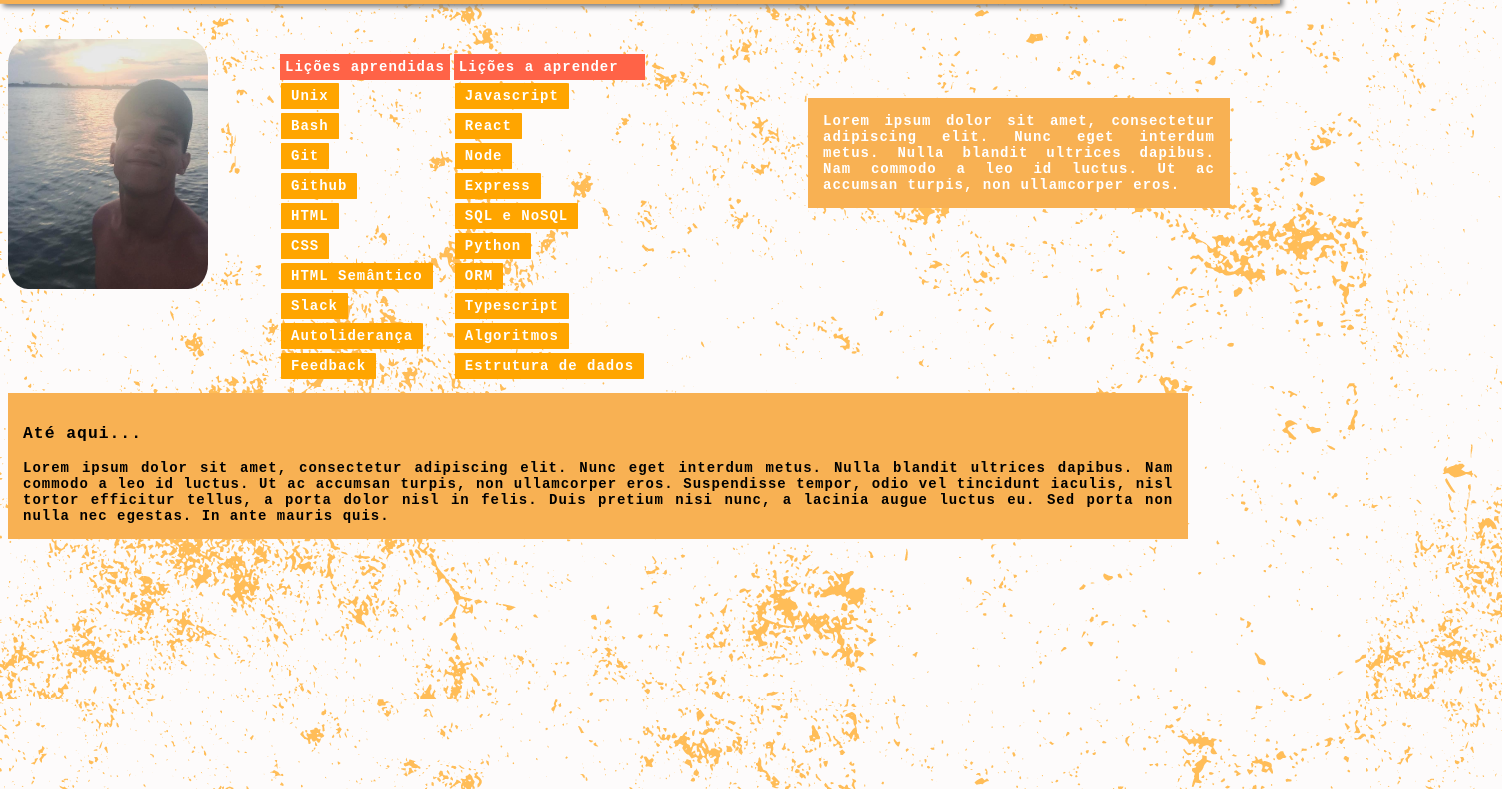
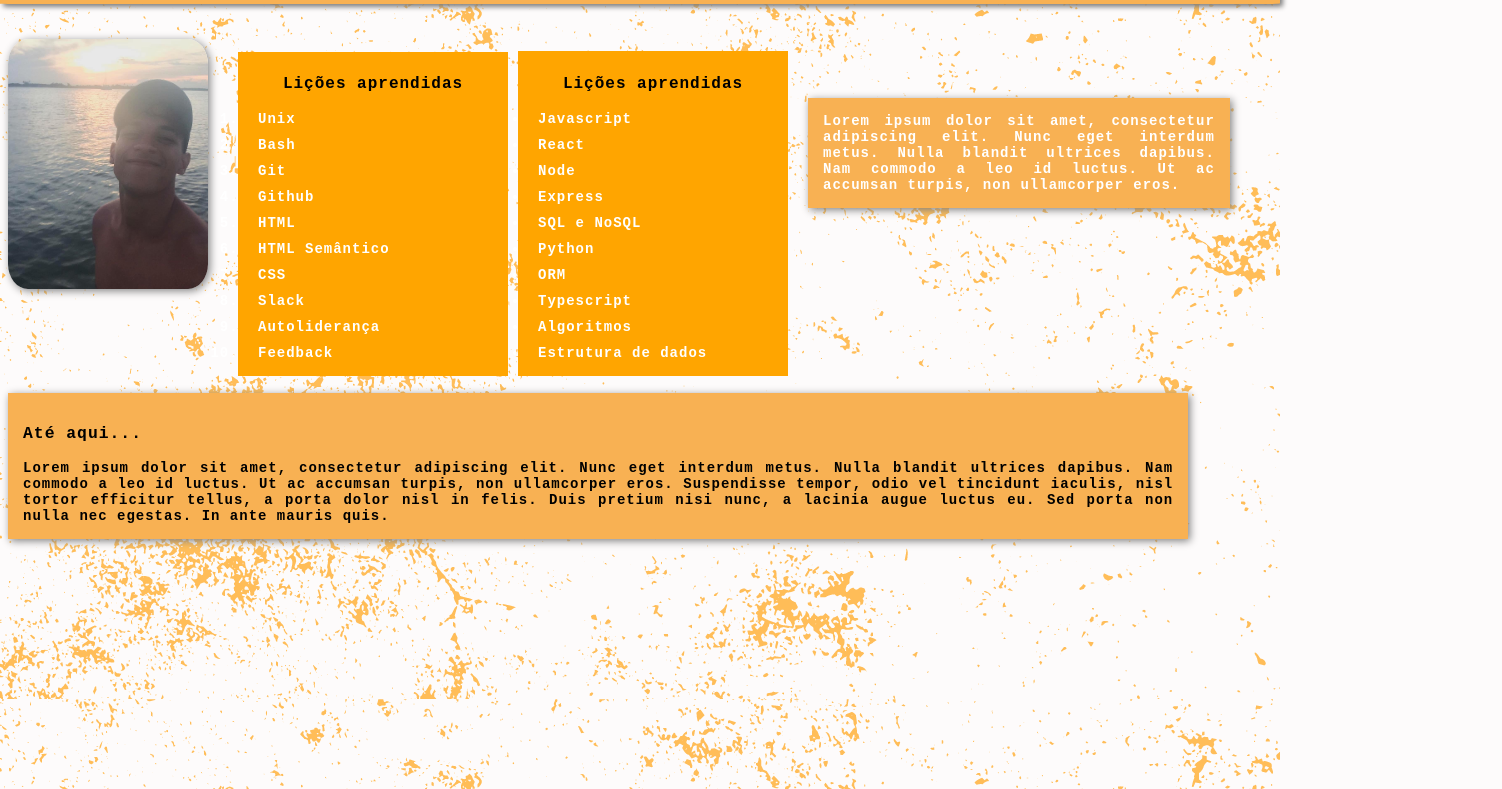
Before and after one commit to luccarendall/fundametal-lessons-learned, a website: page index.html in a window 1280 px wide. Shown: the part 69-858 px from the top of the page, 1502 px wide, since content can reach past the window. Drawn offline with Linux system fonts and the light colour scheme.

Commit message:
consertando erros

```diff
--- a/index.html
+++ b/index.html
@@ -45,82 +45,34 @@
 
     <aside>
         <ol id="licoes_aprendidas" class="lado-esquerdo">
-    <table id="tabela1">
-        <tr>
-          <th>Lições aprendidas</th>
-        </tr>
-        <tr>
-          <td><li>Unix</li></td>
-        </tr>
-        <tr>
-          <td><li>Bash</li></td>
-        </tr>
-        <tr>
-            <td><li>Git</li></td>
-          </tr>
-          <tr>
-            <td><li>Github</li></td>
-          </tr>
-          <tr>
-            <td><li>HTML</li></td>
-          </tr>
-          <tr>
-            <td><li>CSS</li></td>
-          </tr>
-          <tr>
-            <td><li>HTML Semântico</li></td>
-          </tr>
-          <tr>
-            <td><li>Slack</li></td>
-          </tr>
-          <tr>
-            <td><li>Autoliderança</li></td>
-          </tr>
-          <tr>
-            <td><li>Feedback</li></td>
-          </tr>
+            <h2>Lições aprendidas</h2>
+            <li>Unix</li>
+            <li>Bash</li>
+            <li>Git</li>
+            <li>Github</li>
+            <li>HTML</li>
+            <li>HTML Semântico</li>
+            <li>CSS</li>
+            <li>Slack</li>
+            <li>Autoliderança</li>
+            <li>Feedback</li>
         </ol>
-        </table>
     </aside>
 
         <aside>
-            <ul id="licoes_aprendidas" class="lado-esquerdo">
-        <table id="tabela2">
-            <tr>
-              <th>Lições a aprender</th>
-            </tr>
-            <tr>
-              <td><li>Javascript</li></td>
-            </tr>
-            <tr>
-              <td><li>React</li></td>
-            </tr>
-            <tr>
-                <td><li>Node</li></td>
-              </tr>
-              <tr>
-                <td><li>Express</li></td>
-              </tr>
-              <tr>
-                <td><li>SQL e NoSQL</li></td>
-              </tr>
-              <tr>
-                <td><li>Python</li></td>
-              </tr>
-              <tr>
-                <td><li>ORM</li></td>
-              </tr>
-              <tr>
-                <td><li>Typescript</li></td>
-              </tr>
-              <tr>
-                <td><li>Algoritmos</li></td>
-              </tr>
-              <tr>
-                <td><li>Estrutura de dados</li></td>
-              </tr>
+            <ul id="licoes_a_aprender" class="lado-direito">
+                <h2>Lições aprendidas</h2>
+                <li>Javascript</li>
+                <li>React</li>
+                <li>Node</li>
+                <li>Express</li>
+                <li>SQL e NoSQL</li>
+                <li>Python</li>
+                <li>ORM</li>
+                <li>Typescript</li>
+                <li>Algoritmos</li>
+                <li>Estrutura de dados</li>
             </ul>
-            </table>
         </aside>
 
 <div>
--- a/style.css
+++ b/style.css
@@ -41,12 +41,14 @@ h1{
   position: relative;
   top: 100px;
   border-radius: 10%;
+  box-shadow: 2px 2px 8px gray;
 }
 
 #article, #text {
   position: relative;
   font-weight: bold;
   text-align: justify;
+  box-shadow: 2px 2px 8px gray;
 }
 
 #article{
@@ -73,6 +75,7 @@ h1{
     text-align: center;
     margin-left: auto;
     margin-right: auto;
+    box-shadow: 2px 2px 8px gray;
 }
 
 .menu a {
@@ -90,67 +93,54 @@ h1{
     color: tomato;
 }
 
-ol li {
-    position: relative;
-    padding: 5px 10px;
-    display: inline-block;
-    color: white;
-    text-decoration: none;
+#licoes_aprendidas{
     background-color: orange;
-    border-radius: 2%;
-    justify-content: right;
-  }
-
-  ul li {
-    position: relative;
-    padding: 5px 10px;
-    display: inline-block;
-    color: white;
-    text-decoration: none;
-    background-color: orange;
-    border-radius: 2%;
-    justify-content: left;
-  }
-
-.flex > section {
-    flex: 1 1 200px;
-}
-
-#licoes_aprendidas {
     position: relative;
     top: -425px;
     left: 230px;
-    color: rgb(248, 177, 83);
     font-weight: bold;
+    width: 250px;
+    padding: 10px;
+}
+
+#licoes_aprendidas li {
+    position: relative;
+    padding: 5px 10px;
+    color: white;
+    text-decoration: none;
   }
 
   #licoes_a_aprender {
+    background-color: orange;
     position: relative;
-    color: rgb(248, 177, 83);
     font-weight: bold;
-    top: -672px;
-    left: 880px;
+    width: 250px;
+    padding: 10px;
+    top: -764px;
+    left: 510px;
   }
 
-#tabela1 {
-float: left;
-}
+ #licoes_a_aprender li {
+    position: relative;
+    padding: 5px 10px;
+    color: white;
+    text-decoration: none;
 
-table tr th {
-    background-color: tomato;
-    color: white;
-    height: 5px;
-    padding: 5px 5px;
-    text-align: left;
-}
+  }
 
 h9{
     font-weight: bold;
     color: tomato;
+    text-align:center;
 }
 
 #tabela3 tr th {
     width: 64px;
+    text-align: center;
+}
+
+h2{
+    font-size: 16px;
     text-align: center;
 }
 
@@ -161,5 +151,8 @@ div {
 
 div a{
 text-decoration: none;
+background-color: coral;
+padding: 5px 5px;
+display: flow-root;
 color:white
 }
```
